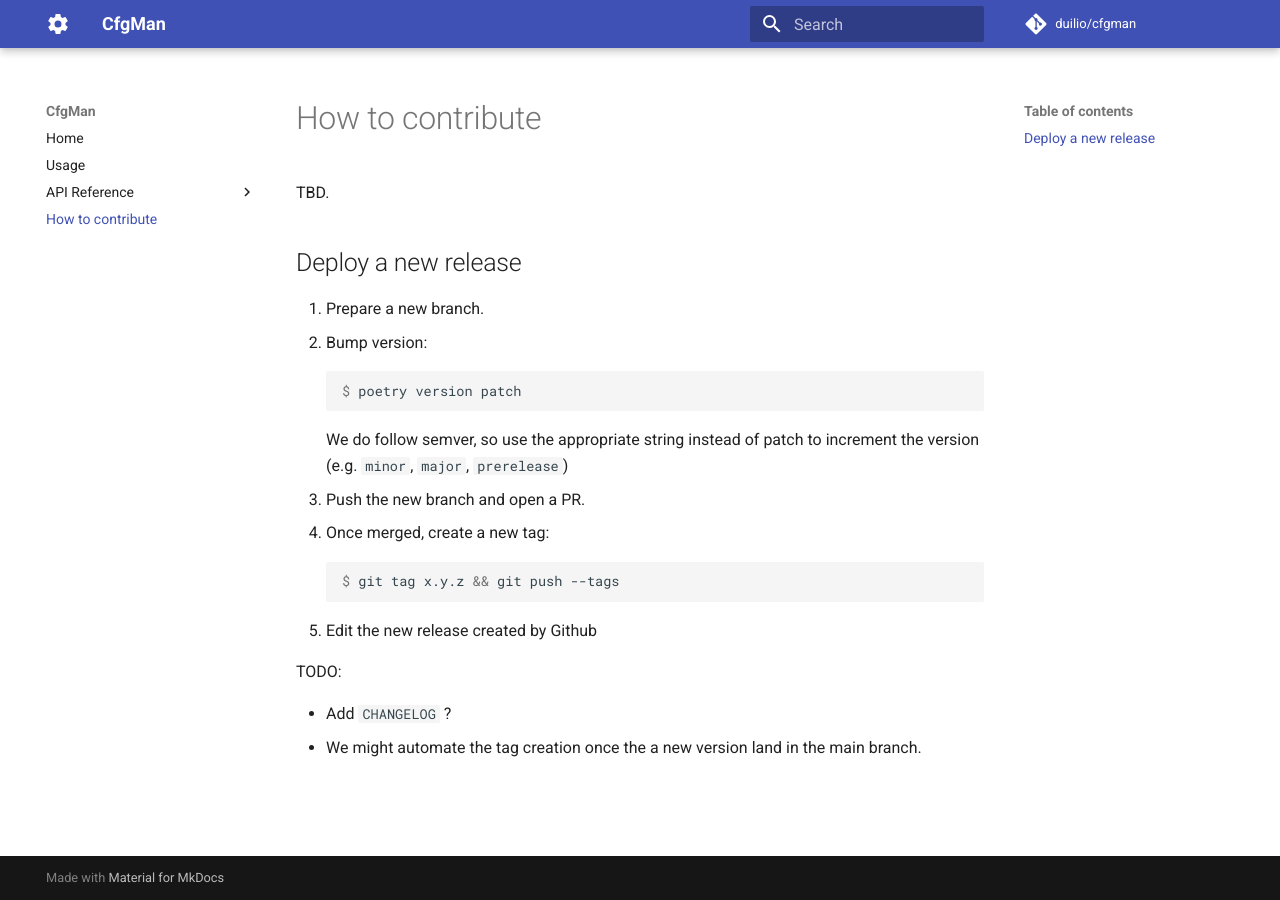
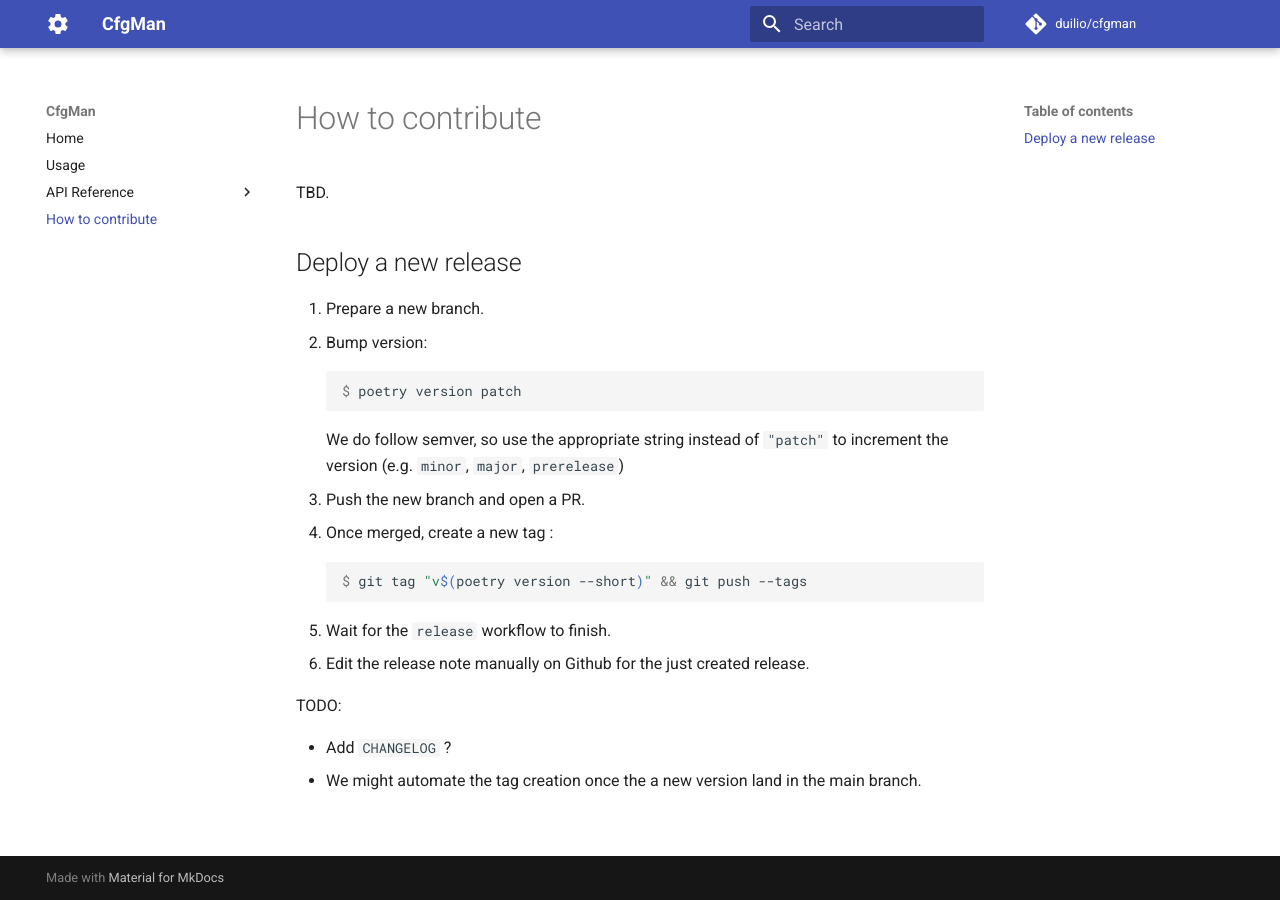
Before and after one commit to duilio/cfgman, an MkDocs documentation site: the page built from docs/contributing.md, in a window 1280 px wide. Built offline with MkDocs 1.6.1 and Material for MkDocs 9.7.7, drawn with Linux system fonts in a browser that asks for light colours; comment, search, counter and statistics services are not loaded; the version menu is left out.

Commit message:
improve the contributing doc for the release

````diff
--- a/docs/contributing.md
+++ b/docs/contributing.md
@@ -9,13 +9,15 @@ TBD.
    ```console
    $ poetry version patch
    ```
-   We do follow semver, so use the appropriate string instead of patch to increment the version (e.g. `minor`, `major`, `prerelease`)
+   We do follow semver, so use the appropriate string instead of `"patch"` to
+   increment the version (e.g. `minor`, `major`, `prerelease`)
 3. Push the new branch and open a PR.
-4. Once merged, create a new tag:
+4. Once merged, create a new tag :
    ```console
-   $ git tag x.y.z && git push --tags
+   $ git tag "v$(poetry version --short)" && git push --tags
    ```
-5. Edit the new release created by Github
+5. Wait for the `release` workflow to finish.
+6. Edit the release note manually on Github for the just created release.
 
 TODO:
 
````
